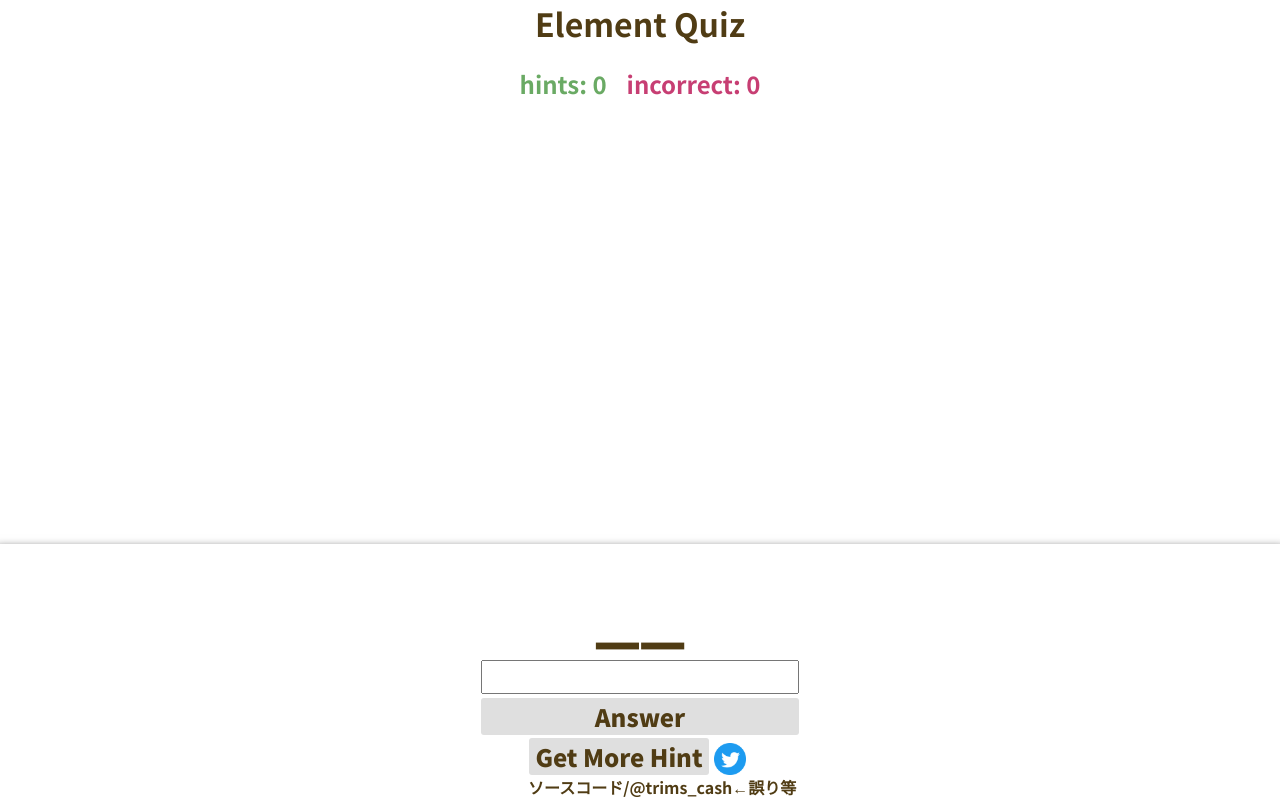
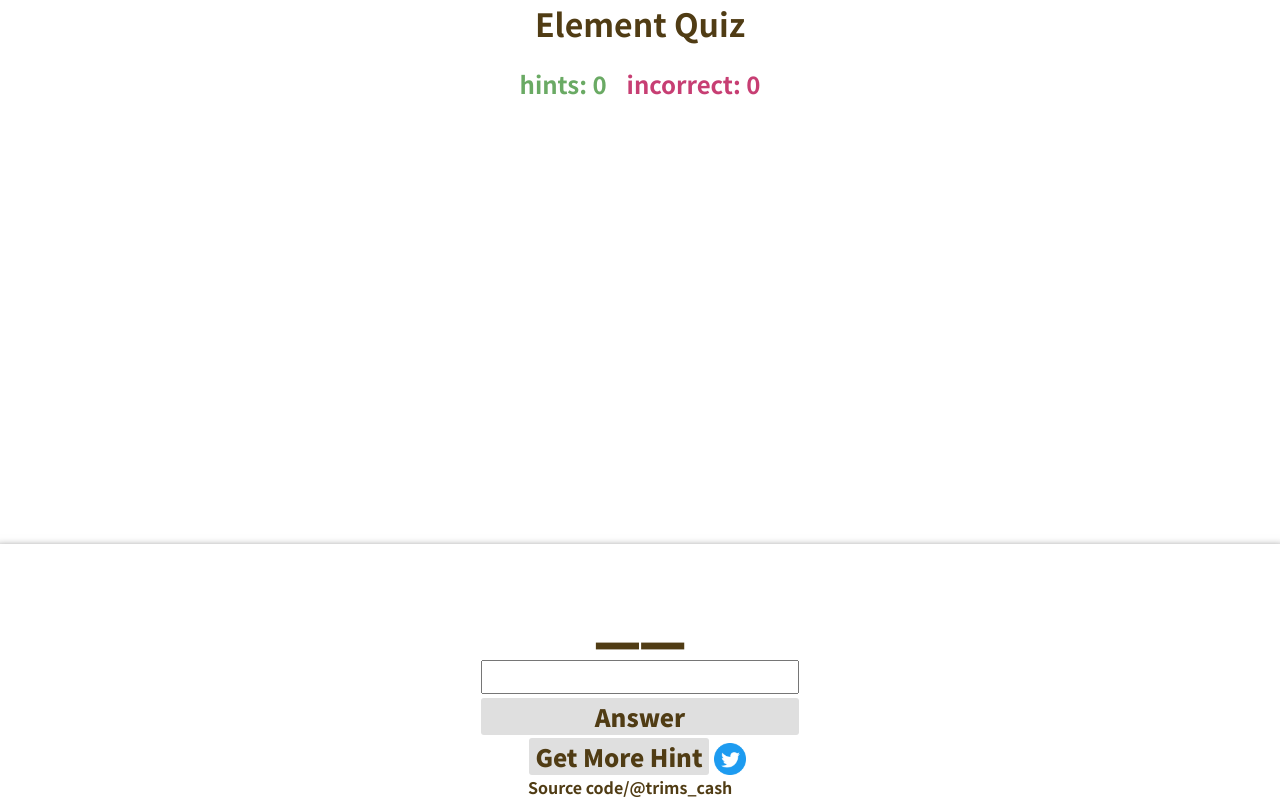
Before and after one commit to trimscash/element-quiz, a React (Create React App) app in the folder front/: page / in a window 1280 px wide. Built offline with nearby package versions, Linux system fonts and the light colour scheme; no server answers.

Commit message:
fix: eng

```diff
--- a/front/src/view/components/Footer.tsx
+++ b/front/src/view/components/Footer.tsx
@@ -25,9 +25,9 @@ function Footer() {
       </div>
 
       <div className="cash">
-        <a href="https://github.com/trimscash/element-quiz/">ソースコード/</a>
+        <a href="https://github.com/trimscash/element-quiz/">Source code/</a>
         <a href="https://twitter.com/trims_cash">@trims_cash</a>
-        <span style={{ fontSize: 1 + 'em' }}>←誤り等</span>
+        <span style={{ fontSize: 1 + 'em' }}></span>
       </div>
     </div>
   )
```
